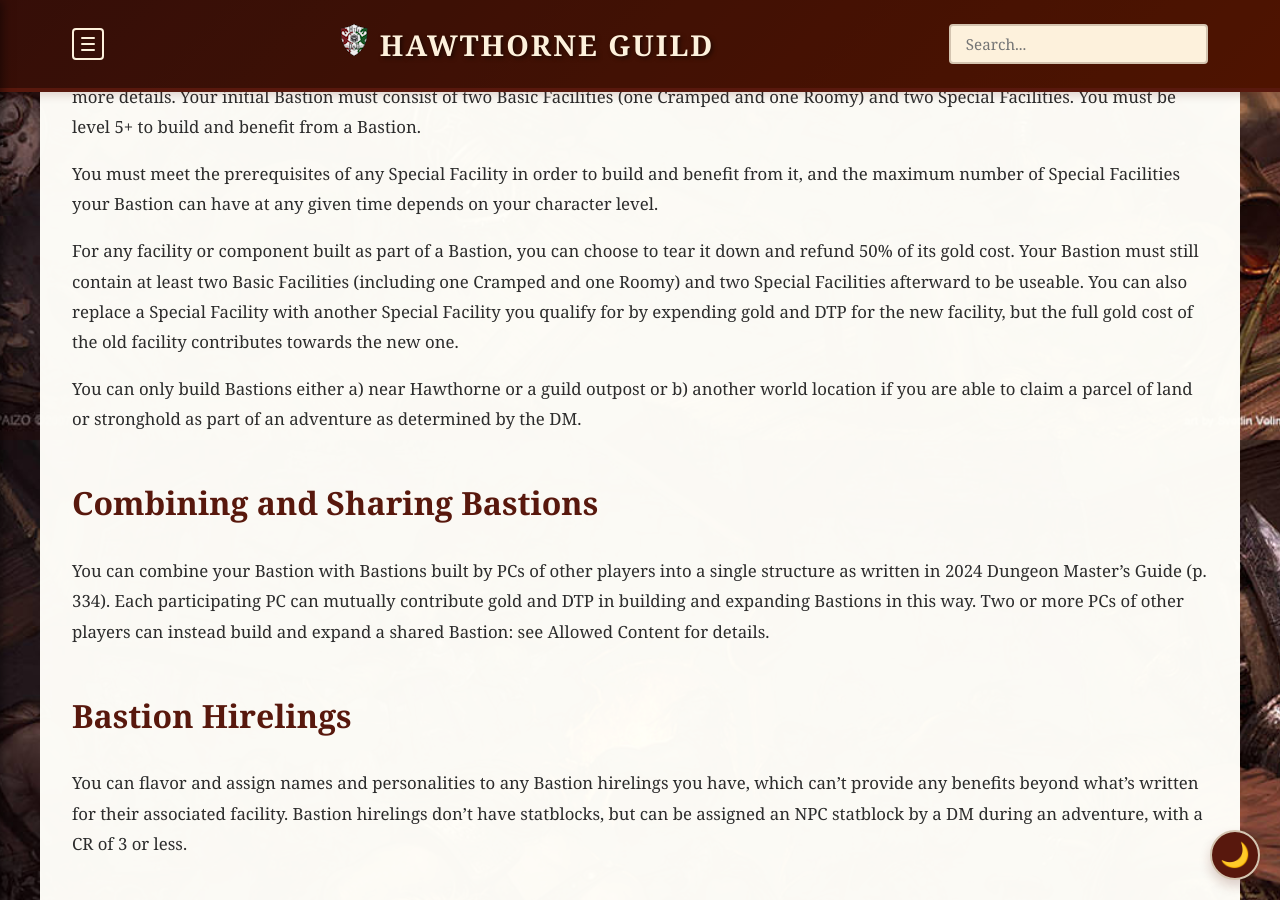
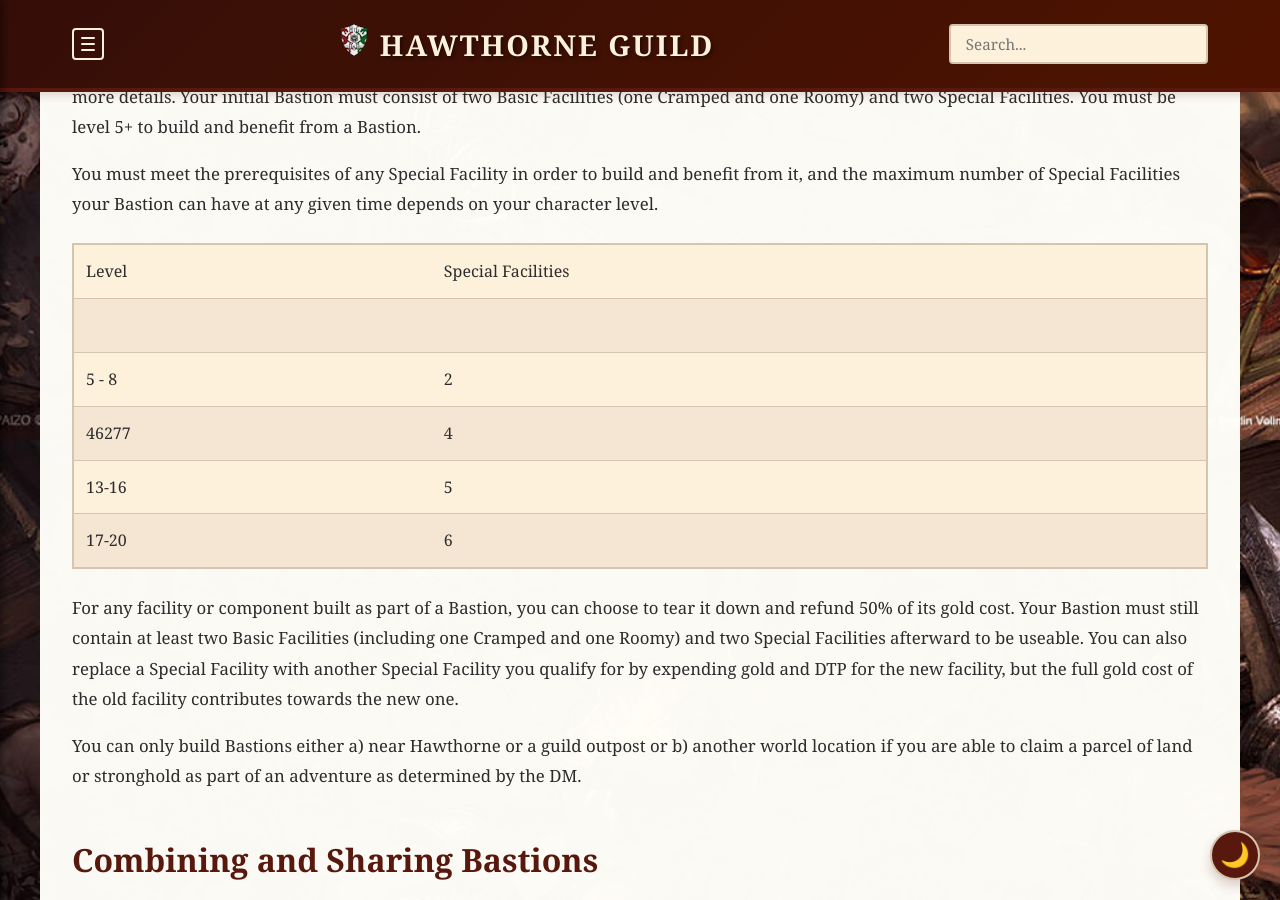
Before and after one commit to coconutswallow/Guides, a Jekyll site: the page built from _playersguide/appendices/bastions.md, in a window 1280 px wide and 900 px high, scrolled down 460 px. Built offline with Jekyll 4.4.1, drawn with Linux system fonts in a browser that asks for light colours; comment, search, counter and statistics services are not loaded.

Commit message:
Update bastions.md

```diff
--- a/_playersguide/appendices/bastions.md
+++ b/_playersguide/appendices/bastions.md
@@ -12,6 +12,13 @@
 Bastions aren’t gained from levelling up, but instead must be built in downtime using gold and DTP, with costs listed in <a href="https://docs.google.com/spreadsheets/d/1fBEv1yDNTD-vwUyK6pK_oiXg2K7OiltW35iFCqxyMTY/edit?gid=552371857#gid=552371857">Allowed Content</a> for more details. Your initial Bastion must consist of two Basic Facilities (one Cramped and one Roomy) and two Special Facilities. You must be level 5+ to build and benefit from a Bastion.
 
 You must meet the prerequisites of any Special Facility in order to build and benefit from it, and the maximum number of Special Facilities your Bastion can have at any given time depends on your character level.
+
+|Level|	Special Facilities|
+||	|
+|5 - 8|	2|
+|46277|	4|
+|13-16|	5|
+|17-20|	6|
 
 For any facility or component built as part of a Bastion, you can choose to tear it down and refund 50% of its gold cost. Your Bastion must still contain at least two Basic Facilities (including one Cramped and one Roomy) and two Special Facilities afterward to be useable. You can also replace a Special Facility with another Special Facility you qualify for by expending gold and DTP for the new facility, but the full gold cost of the old facility contributes towards the new one.
 
```
